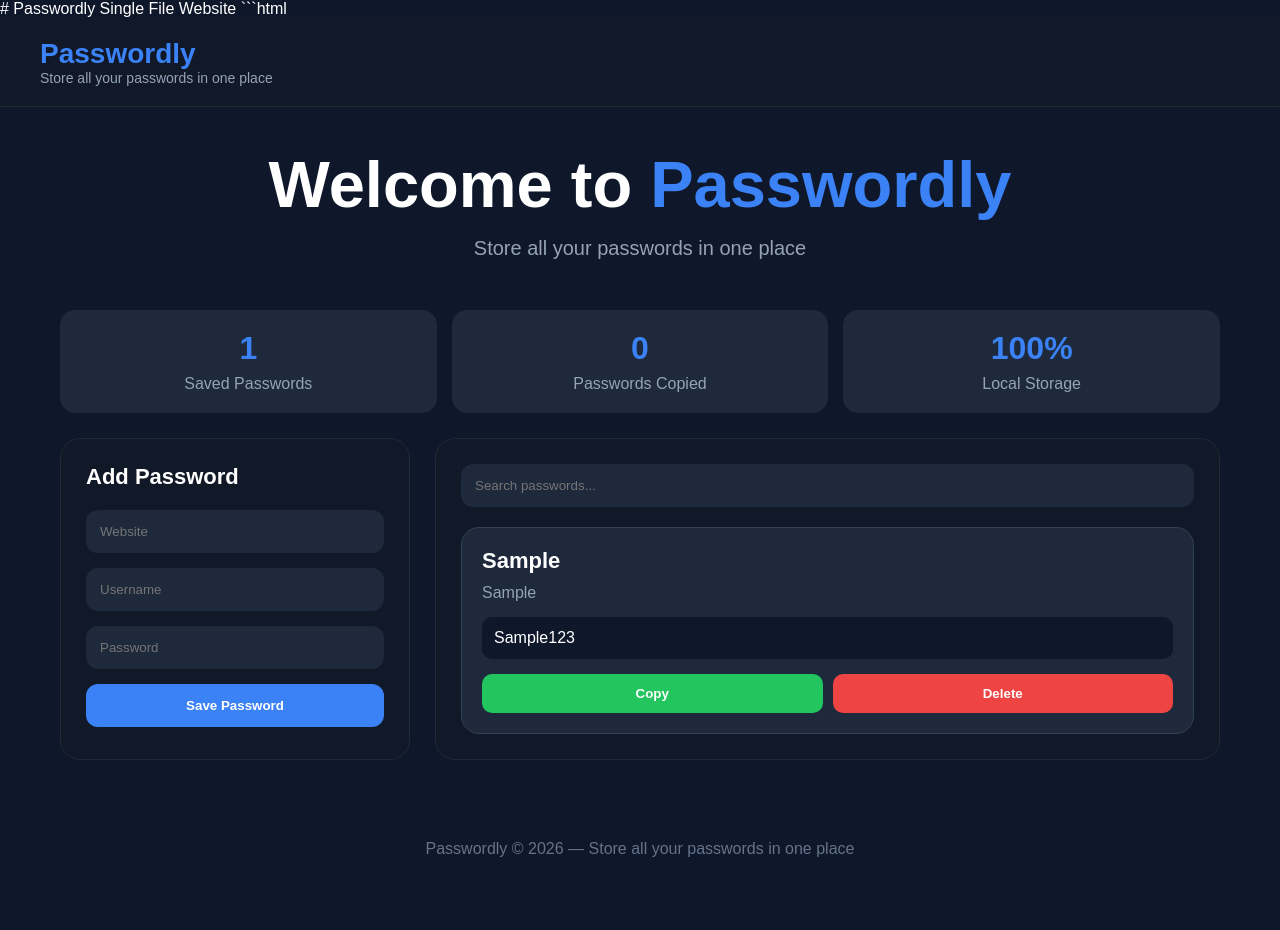
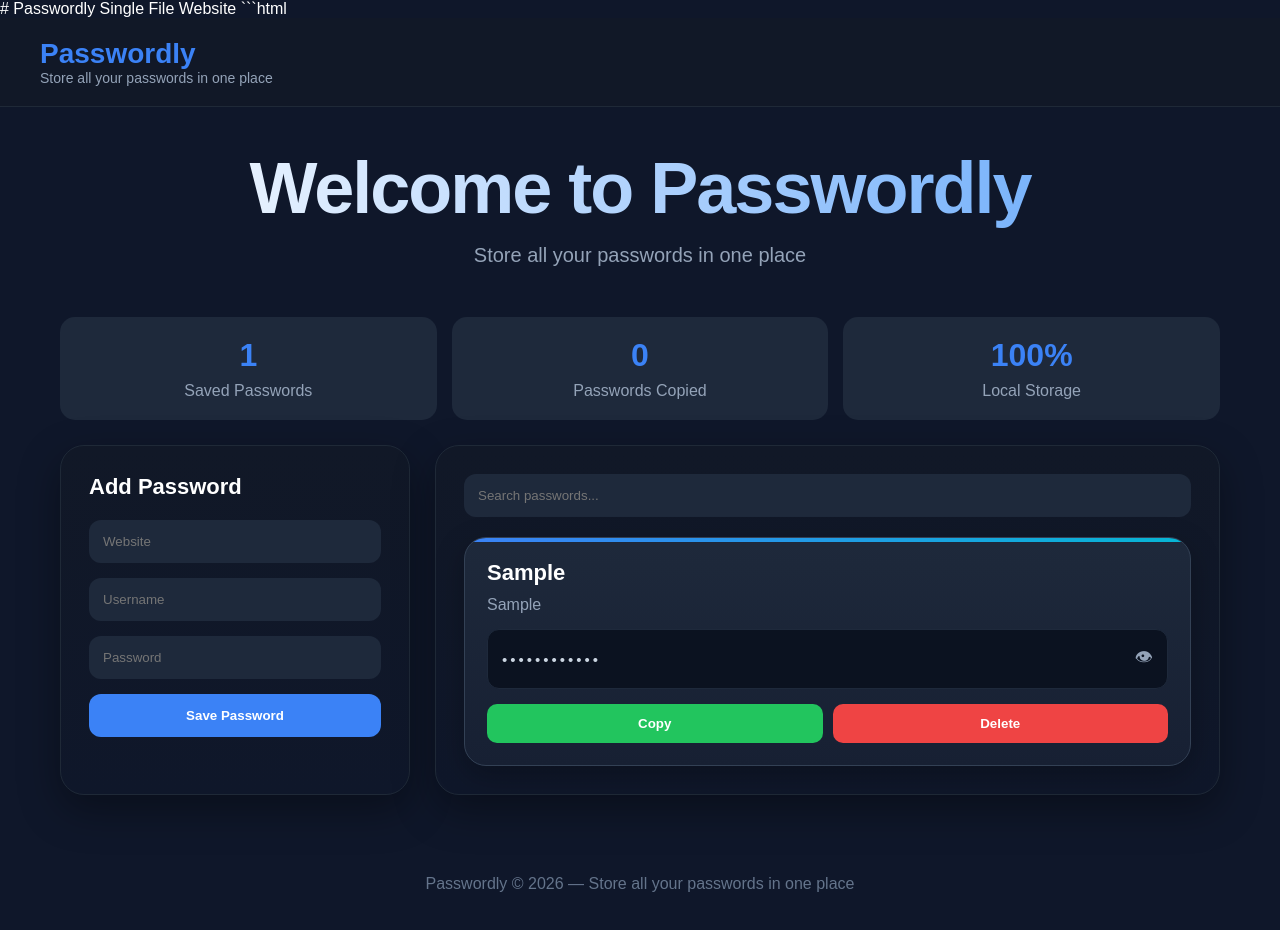
Before and after one commit to cfjonasson/passwordly, a plain HTML site: page index.html in a window 1280 px wide. Both pictures are taken after typing "Sample", "Sample", "Sample123" into the empty fields and a click on the button "Save Password". Before the commit the page ends 898 px from the top, so only its background shows below. Drawn offline with Linux system fonts and the light colour scheme.

Commit message:
Enhance styles and add password visibility toggle

```diff
--- a/index.html
+++ b/index.html
@@ -57,8 +57,13 @@
     }
 
     .hero h2 {
-      font-size: 65px;
+      font-size: 72px;
       margin-bottom: 15px;
+      background: linear-gradient(90deg, #ffffff, #60a5fa);
+      -webkit-background-clip: text;
+      -webkit-text-fill-color: transparent;
+      font-weight: 800;
+      letter-spacing: -2px;
     }
 
     .hero span {
@@ -77,10 +82,12 @@
     }
 
     .panel {
-      background: #111827;
-      border-radius: 20px;
-      padding: 25px;
+      background: linear-gradient(180deg, #111827 0%, #0f172a 100%);
+      border-radius: 24px;
+      padding: 28px;
       border: 1px solid #1f2937;
+      box-shadow: 0 15px 40px rgba(0,0,0,0.35);
+      backdrop-filter: blur(10px);
     }
 
     .panel h3 {
@@ -136,11 +143,29 @@
     }
 
     .card {
-      background: #1e293b;
-      border-radius: 18px;
-      padding: 20px;
+      background: linear-gradient(180deg, #1e293b 0%, #172033 100%);
+      border-radius: 22px;
+      padding: 22px;
       border: 1px solid #334155;
-      transition: 0.2s;
+      transition: 0.25s ease;
+      box-shadow: 0 10px 30px rgba(0,0,0,0.25);
+      position: relative;
+      overflow: hidden;
+    }
+
+    .card::before {
+      content: '';
+      position: absolute;
+      top: 0;
+      left: 0;
+      width: 100%;
+      height: 4px;
+      background: linear-gradient(90deg, #3b82f6, #06b6d4);
+    }
+
+    .card:hover {
+      transform: translateY(-6px);
+      border-color: #3b82f6;
     }
 
     .card:hover {
@@ -159,12 +184,31 @@
     }
 
     .password-box {
-      background: #0f172a;
-      padding: 12px;
-      border-radius: 10px;
+      background: #0b1220;
+      padding: 14px;
+      border-radius: 12px;
       margin-bottom: 15px;
       overflow: hidden;
       text-overflow: ellipsis;
+      border: 1px solid #1e293b;
+      display: flex;
+      justify-content: space-between;
+      align-items: center;
+      gap: 10px;
+    }
+
+    .hidden-password {
+      letter-spacing: 3px;
+      color: #cbd5e1;
+      font-size: 15px;
+    }
+
+    .eye-btn {
+      background: transparent;
+      border: none;
+      color: #94a3b8;
+      cursor: pointer;
+      font-size: 18px;
     }
 
     .card-buttons {
@@ -341,7 +385,8 @@
           <p>${item.username}</p>
 
           <div class="password-box">
-            ${item.password}
+            <span class="hidden-password">••••••••••••</span>
+            <button class="eye-btn">👁</button>
           </div>
 
           <div class="card-buttons">
@@ -349,6 +394,23 @@
             <button class="delete-btn">Delete</button>
           </div>
         `;
+
+        const eyeBtn = card.querySelector('.eye-btn');
+        const hiddenPassword = card.querySelector('.hidden-password');
+
+        let visible = false;
+
+        eyeBtn.addEventListener('click', () => {
+          visible = !visible;
+
+          if (visible) {
+            hiddenPassword.textContent = item.password;
+            eyeBtn.textContent = '🙈';
+          } else {
+            hiddenPassword.textContent = '••••••••••••';
+            eyeBtn.textContent = '👁';
+          }
+        });
 
         card.querySelector('.copy-btn').addEventListener('click', () => {
           navigator.clipboard.writeText(item.password);
```
